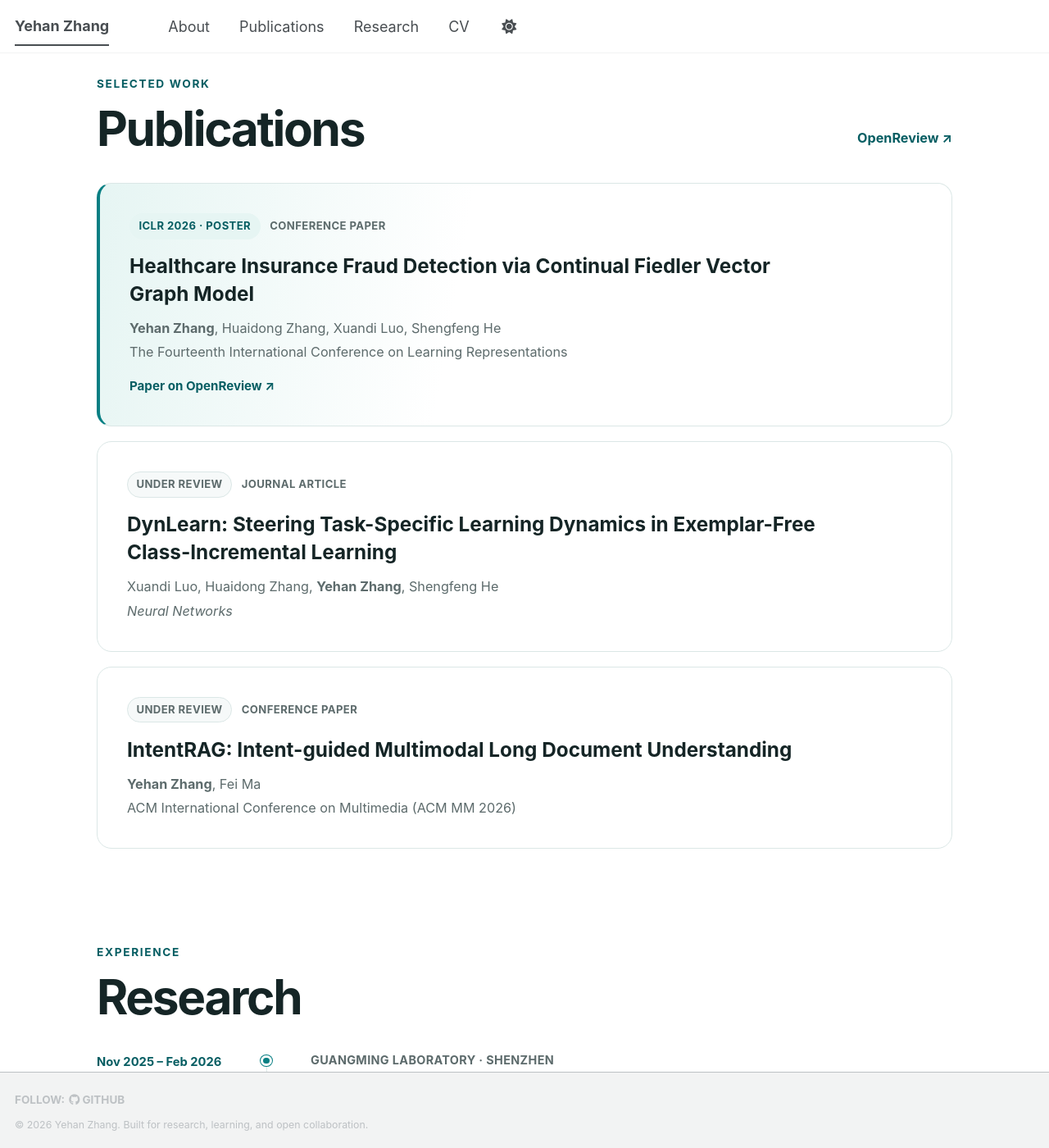
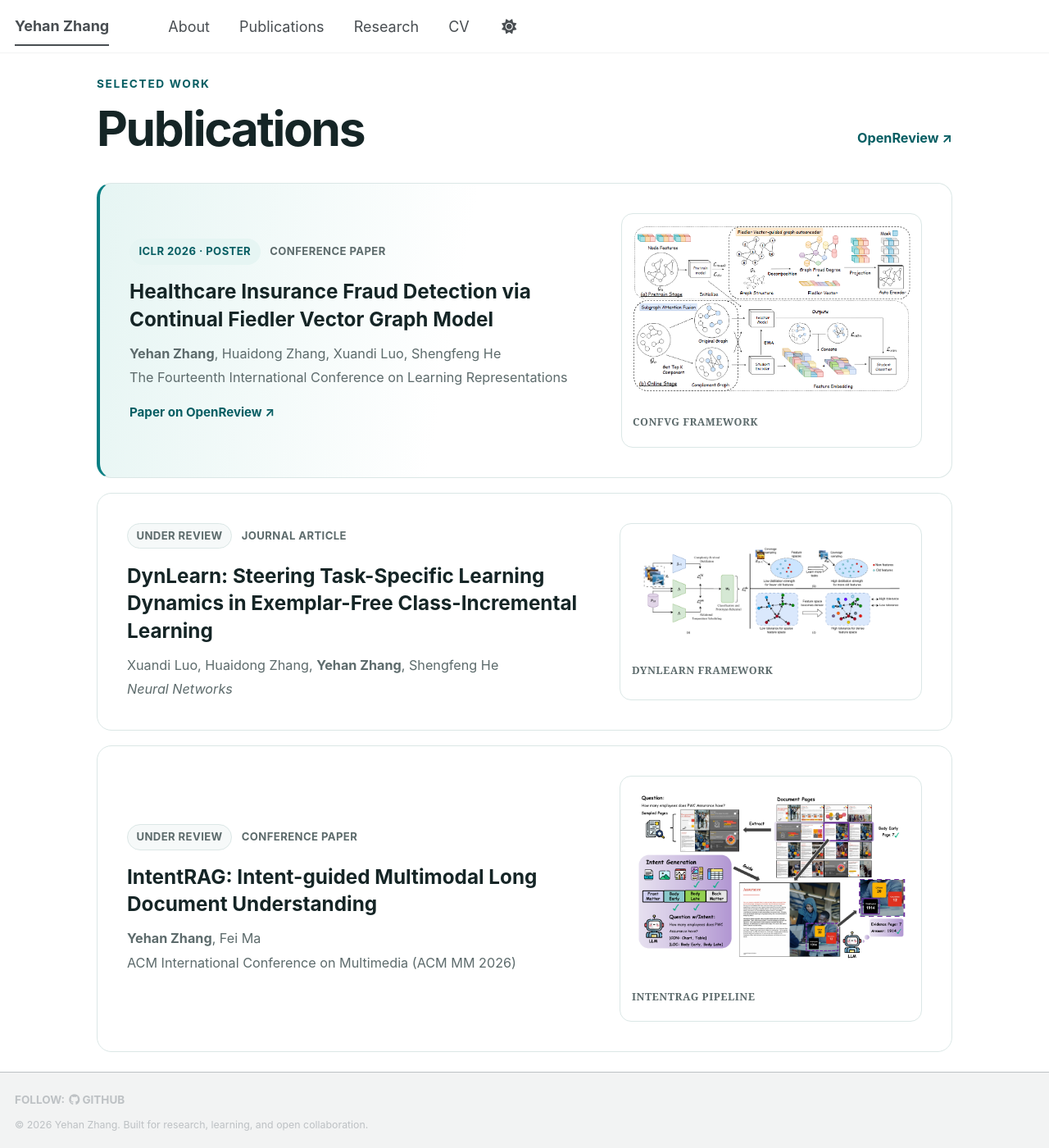
Before and after one commit to yhzhang1309/yhzhang1309.github.io, a Jekyll site: the page built from _pages/about.md, in a window 1280 px wide and 1400 px high, scrolled down 1217 px. Shown: the whole window at 82% size. Built offline with Jekyll 4.4.1, drawn with Linux system fonts in a browser that asks for light colours; a style sheet for code colours, icons or effects is not loaded.

Commit message:
Add publication workflow figures

```diff
--- a/_pages/about.md
+++ b/_pages/about.md
@@ -81,36 +81,54 @@ redirect_from:
 
     <div class="publication-list">
       <article class="publication-card publication-card--featured">
-        <div class="publication-card__meta">
-          <span class="publication-badge publication-badge--accepted">ICLR 2026 · Poster</span>
-          <span>Conference paper</span>
+        <div class="publication-card__content">
+          <div class="publication-card__meta">
+            <span class="publication-badge publication-badge--accepted">ICLR 2026 · Poster</span>
+            <span>Conference paper</span>
+          </div>
+          <h3>Healthcare Insurance Fraud Detection via Continual Fiedler Vector Graph Model</h3>
+          <p class="publication-card__authors"><strong>Yehan Zhang</strong>, Huaidong Zhang, Xuandi Luo, Shengfeng He</p>
+          <p class="publication-card__venue">The Fourteenth International Conference on Learning Representations</p>
+          <a class="publication-card__link" href="https://openreview.net/forum?id=ZWDvIKMkMG">
+            Paper on OpenReview <span aria-hidden="true">↗</span>
+          </a>
         </div>
-        <h3>Healthcare Insurance Fraud Detection via Continual Fiedler Vector Graph Model</h3>
-        <p class="publication-card__authors"><strong>Yehan Zhang</strong>, Huaidong Zhang, Xuandi Luo, Shengfeng He</p>
-        <p class="publication-card__venue">The Fourteenth International Conference on Learning Representations</p>
-        <a class="publication-card__link" href="https://openreview.net/forum?id=ZWDvIKMkMG">
-          Paper on OpenReview <span aria-hidden="true">↗</span>
-        </a>
+        <figure class="publication-card__figure">
+          <img src="{{ '/images/publications/confvg-overview.png' | relative_url }}" alt="ConFVG pretraining and online adaptation framework" loading="lazy">
+          <figcaption>ConFVG framework</figcaption>
+        </figure>
       </article>
 
       <article class="publication-card">
-        <div class="publication-card__meta">
-          <span class="publication-badge">Under Review</span>
-          <span>Journal article</span>
+        <div class="publication-card__content">
+          <div class="publication-card__meta">
+            <span class="publication-badge">Under Review</span>
+            <span>Journal article</span>
+          </div>
+          <h3>DynLearn: Steering Task-Specific Learning Dynamics in Exemplar-Free Class-Incremental Learning</h3>
+          <p class="publication-card__authors">Xuandi Luo, Huaidong Zhang, <strong>Yehan Zhang</strong>, Shengfeng He</p>
+          <p class="publication-card__venue"><em>Neural Networks</em></p>
         </div>
-        <h3>DynLearn: Steering Task-Specific Learning Dynamics in Exemplar-Free Class-Incremental Learning</h3>
-        <p class="publication-card__authors">Xuandi Luo, Huaidong Zhang, <strong>Yehan Zhang</strong>, Shengfeng He</p>
-        <p class="publication-card__venue"><em>Neural Networks</em></p>
+        <figure class="publication-card__figure">
+          <img src="{{ '/images/publications/dynlearn-overview.png' | relative_url }}" alt="DynLearn framework with complexity-evolved distillation and relational temperature scheduling" loading="lazy">
+          <figcaption>DynLearn framework</figcaption>
+        </figure>
       </article>
 
       <article class="publication-card">
-        <div class="publication-card__meta">
-          <span class="publication-badge">Under Review</span>
-          <span>Conference paper</span>
+        <div class="publication-card__content">
+          <div class="publication-card__meta">
+            <span class="publication-badge">Under Review</span>
+            <span>Conference paper</span>
+          </div>
+          <h3>IntentRAG: Intent-guided Multimodal Long Document Understanding</h3>
+          <p class="publication-card__authors"><strong>Yehan Zhang</strong>, Fei Ma</p>
+          <p class="publication-card__venue">ACM International Conference on Multimedia (ACM MM 2026)</p>
         </div>
-        <h3>IntentRAG: Intent-guided Multimodal Long Document Understanding</h3>
-        <p class="publication-card__authors"><strong>Yehan Zhang</strong>, Fei Ma</p>
-        <p class="publication-card__venue">ACM International Conference on Multimedia (ACM MM 2026)</p>
+        <figure class="publication-card__figure">
+          <img src="{{ '/images/publications/intentrag-overview.png' | relative_url }}" alt="IntentRAG intent generation, retrieval, and answer generation pipeline" loading="lazy">
+          <figcaption>IntentRAG pipeline</figcaption>
+        </figure>
       </article>
     </div>
   </section>
--- a/_sass/layout/_academic-home.scss
+++ b/_sass/layout/_academic-home.scss
@@ -162,6 +162,10 @@ html[data-theme="dark"] {
 .publication-list { display: grid; gap: 1rem; }
 .publication-card {
   position: relative;
+  display: grid;
+  grid-template-columns: minmax(0, 1fr) minmax(280px, 38%);
+  gap: clamp(1.5rem, 4vw, 3rem);
+  align-items: center;
   padding: clamp(1.35rem, 3vw, 2rem);
   border: 1px solid var(--academic-card-border);
   border-radius: 18px;
@@ -195,6 +199,34 @@ html[data-theme="dark"] {
 .publication-card__authors, .publication-card__venue { margin: 0.7rem 0 0; color: var(--academic-muted); font-size: 0.9rem; line-height: 1.55; }
 .publication-card__venue { margin-top: 0.25rem; }
 .academic-home .publication-card__link { display: inline-block; margin-top: 1rem; font-size: 0.84rem; font-weight: 750; }
+.publication-card__figure {
+  align-self: stretch;
+  display: flex;
+  flex-direction: column;
+  justify-content: center;
+  min-width: 0;
+  margin: 0;
+  padding: 0.75rem;
+  overflow: hidden;
+  border: 1px solid var(--academic-card-border);
+  border-radius: 14px;
+  background: #ffffff;
+}
+.publication-card__figure img {
+  display: block;
+  width: 100%;
+  max-height: 230px;
+  object-fit: contain;
+}
+.publication-card__figure figcaption {
+  margin-top: 0.55rem;
+  color: #5d6b6c;
+  font-size: 0.7rem;
+  font-weight: 650;
+  letter-spacing: 0.04em;
+  text-align: right;
+  text-transform: uppercase;
+}
 
 .research-timeline { position: relative; }
 .research-timeline::before {
@@ -252,6 +284,9 @@ html[data-theme="dark"] {
   .academic-hero { min-height: 0; padding: 2rem 1.25rem; border-radius: 20px; }
   .academic-hero__portrait { width: 132px; }
   .academic-news { grid-template-columns: 1fr; gap: 0.25rem; }
+  .publication-card { grid-template-columns: 1fr; }
+  .publication-card__figure { order: 2; }
+  .publication-card__figure img { max-height: none; }
   .research-timeline::before { left: 0.34rem; }
   .research-item { grid-template-columns: 1fr; gap: 0.5rem; padding-left: 1.6rem; }
   .research-item__body { padding-left: 0; }
```
Also changed, not shown: images/publications/confvg-overview.png (added), images/publications/dynlearn-overview.png (added), images/publications/intentrag-overview.png (added).
